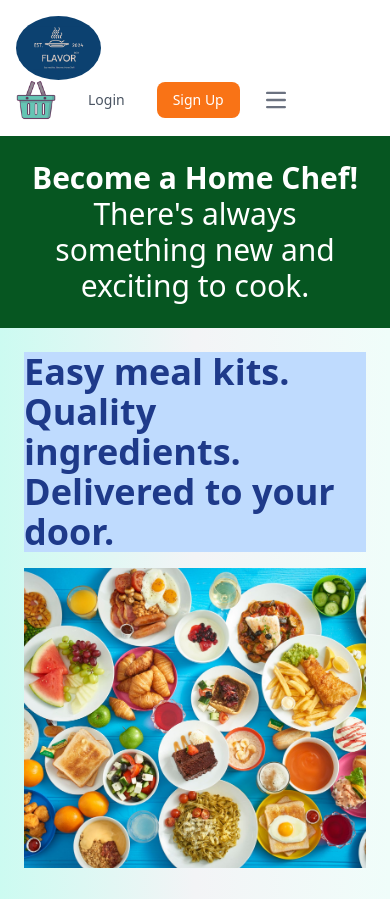
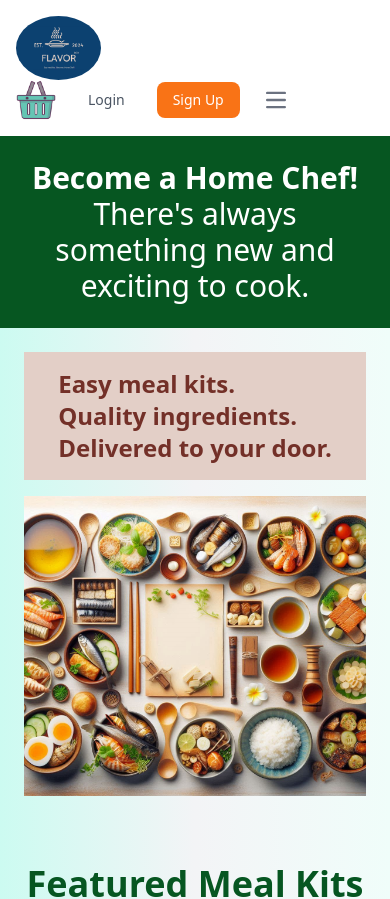
Before and after one commit to DomePannawat/Meal-Kit-Ecommerce-project-Deployed-Frontend, a React (Vite) app: page / in a window 390 px wide. Shown: the top 899 px of the page. Built offline with nearby package versions, Linux system fonts and the light colour scheme.

Commit message:
Decoration and Responsive

```diff
--- a/src/Pages/About.tsx
+++ b/src/Pages/About.tsx
@@ -1,4 +1,5 @@
 import React from 'react';
+
 
 const About: React.FC = () => {
   return (
@@ -21,12 +22,13 @@ const About: React.FC = () => {
 
       <section>
         <h2 className="text-2xl font-semibold text-center text-green-700 mb-6">ทำไมต้องเลือกเรา?</h2>
-        <ul className="list-disc list-inside space-y-4 text-left text-center text-gray-800 max-w-2xl mx-auto">
+        <ul className="list-disc list-inside space-y-4 text-center text-gray-800 max-w-2xl mx-auto">
           <li><strong>สะดวกสบาย</strong>: ประหยัดเวลาและแรงด้วยชุดอาหารพร้อมปรุง</li>
           <li><strong>หลากหลาย</strong>: เพลิดเพลินไปกับตัวเลือกเมนูอาหารไทย</li>
           <li><strong>คุณภาพ</strong>: ส่วนผสมสดใหม่และคุณภาพสูงที่เตรียมมาอย่างดี</li>
         </ul>
       </section>
+
     </div>
   );
 };
--- a/src/Pages/Home.tsx
+++ b/src/Pages/Home.tsx
@@ -7,15 +7,15 @@ import { productTranslations } from '../../src/components/MenuPage/productTransl
 const Home = () => {
   const { menuItems = [] } = useMenuContext();
   const [currentIndex, setCurrentIndex] = useState(0);
-  const [animationTriggered, setAnimationTriggered] = useState(false);
   const itemsPerPage = 6;
   const totalPages = Math.ceil(menuItems.length / itemsPerPage);
   const [shuffledItems, setShuffledItems] = useState(menuItems);
 
   const shuffleMenuItems = () => {
-    const shuffled = [...menuItems].map(item => ({ ...item, random: Math.random() }))
+    const shuffled = [...menuItems]
+      .map(item => ({ ...item, random: Math.random() }))
       .sort((a, b) => a.random - b.random)
-      .map(item => { delete item.random; return item });
+      .map(({ random, ...rest }) => rest);
     setShuffledItems(shuffled);
   };
 
@@ -28,14 +28,12 @@ const Home = () => {
   const handleNext = () => {
     if (currentIndex < totalPages - 1) {
       setCurrentIndex(currentIndex + 1);
-      setAnimationTriggered(true);
     }
   };
 
   const handlePrevious = () => {
     if (currentIndex > 0) {
       setCurrentIndex(currentIndex - 1);
-      setAnimationTriggered(true);
     }
   };
 
@@ -45,26 +43,23 @@ const Home = () => {
         <h1 className="font-bold">Become a Home Chef!</h1>
         <p>There's always something new and exciting to cook.</p>
       </div>
-
       <div className="flex flex-col lg:flex-row w-full p-6">
-        <h1 className="lg:w-1/2 text-blue-900 text-4xl text-left bg-blue-200 flex items-center justify-center mb-4 lg:mb-0 font-bold ">
-          Easy meal kits. <br />
-          Quality ingredients. <br />
-          Delivered to your door.
-        </h1>
+      <h1 className="lg:w-1/2 text-[#733028] text-2xl sm:text-3xl lg:text-4xl text-left bg-[#E3CFC7] flex items-center justify-center mb-4 lg:mb-0 font-bold p-4">
+  Easy meal kits. <br />
+  Quality ingredients. <br />
+  Delivered to your door.
+</h1>
         <img
-          src="/food7.jpg"
+          src="/Designer.jpeg"
           alt="Delicious Meal"
           className="w-full lg:w-3/4 h-[300px] object-cover "
         />
       </div>
-
       <section className="px-6 mt-11">
         <div className="text-center mb-8">
           <h2 className="text-4xl text-[#065621] font-bold mb-8">Featured Meal Kits</h2>
           <img src="/Delicious.png" alt="Delicious Sign" className="w-32 lg:w-40 h-auto mx-auto" />
         </div>
-
         <div className="grid grid-cols-1 sm:grid-cols-2 lg:grid-cols-3 gap-4 max-w-7xl mx-auto">
           {displayedItems.map((product) => (
             <div key={product._id} className="bg-white rounded-lg shadow-lg overflow-hidden mx-2">
@@ -80,7 +75,6 @@ const Home = () => {
             </div>
           ))}
         </div>
-
         <div className="flex justify-center mt-6 mb-6 space-x-4">
           <button
             onClick={handlePrevious}
@@ -98,7 +92,6 @@ const Home = () => {
           </button>
         </div>
       </section>
-
       <Footer />
     </div>
   );
--- a/src/index.css
+++ b/src/index.css
@@ -1,18 +1,3 @@
 @tailwind base;
 @tailwind components;
 @tailwind utilities;
-
-@keyframes slideInFromRight {
-    0% {
-      opacity: 0;
-      transform: translateX(100%);
-    }
-    100% {
-      opacity: 1;
-      transform: translateX(0);
-    }
-  }
-
-  .animate-slideInFromRight {
-    animation: slideInFromRight 1s ease-out forwards;
-  }
```
Also changed, not shown: public/Designer.jpeg (added).
